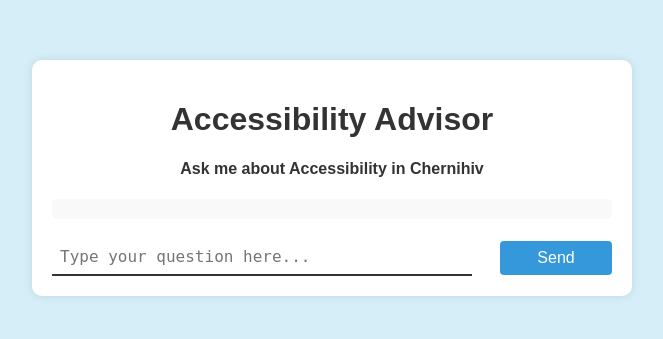
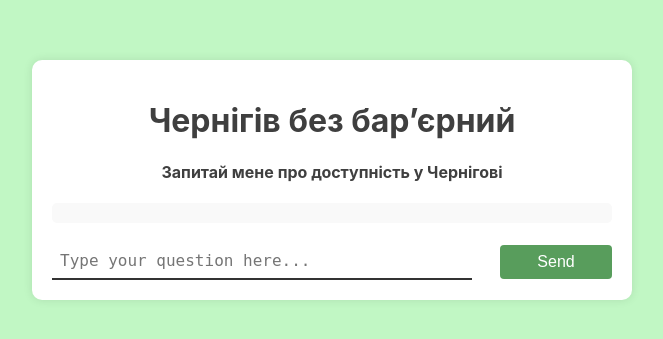
Before and after one commit to oloshandro/ai_accessibility_assistant, a Flask app: page / in a window 1280 px wide. Shown: the top 339 px of the page, without its empty margins (308-971 px from the left). Run offline with Flask 3, Linux system fonts and the light colour scheme; some libraries are stand-ins or nearby versions.

Commit message:
updated colours, added markdown

```diff
--- a/app/templates/index.html
+++ b/app/templates/index.html
@@ -13,12 +15,12 @@
 
         body {
             margin: 0;
-            font-family: 'Arial', sans-serif;
-            background-color: #d6eef8;
+            font-family: 'Inter', sans-serif;
+            background-color: #c1f7c4;
         }
 
         h1, h4 {
-            color: #333;
+            color: #3f3f3f;
         }
 
         #chat-container {
@@ -88,7 +90,7 @@
             width: 20%;
             padding: 8px;
             border: none;
-            background-color: #3498db;
+            background-color: #589D5C;
             color: #fff;
             font-size: 16px;
             cursor: pointer;
@@ -100,8 +102,8 @@
 <body>
 
 <div id="chat-container">
-    <h1 align="center"><b>Accessibility Advisor</b></h1>
-    <h4 align="center"><b>Ask me about Accessibility in Chernihiv</b></h4>
+    <h1 align="center"><b>Чернігів без бар’єрний</b></h1>
+    <h4 align="center"><b>Запитай мене про доступність у Чернігові</b></h4>
     <div id="chatbox"></div>
     <div id="userInput">
         <input id="textInput" type="text" name="msg" placeholder="Type your question here...">
@@ -136,7 +138,10 @@ function getBotResponse() {
         return response.json();
     })
     .then(data => {
-        var botHtml = '<div class="message botText"><p>' + data.response + "</p></div>";
+        var dirtyHtml = marked.parse(data.response);
+        var cleanHtml = DOMPurify.sanitize(dirtyHtml);
+        var botHtml = '<div class="message botText">' + cleanHtml + '</div>';
+
         document.getElementById("chatbox").innerHTML += botHtml;
         document.getElementById("chatbox").scrollTop = document.getElementById("chatbox").scrollHeight;
     })
```
Also changed, not shown: other parts of app/templates/index.html (+6 -4 lines).
